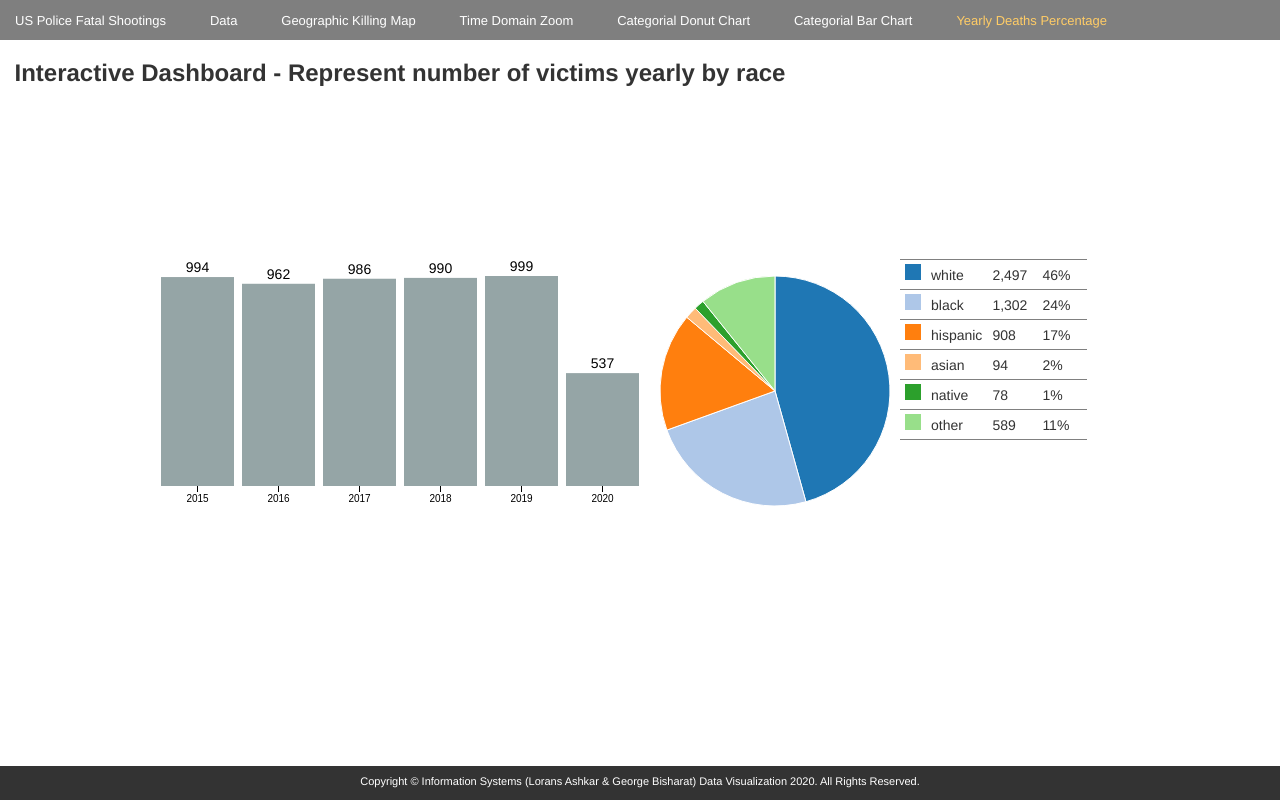
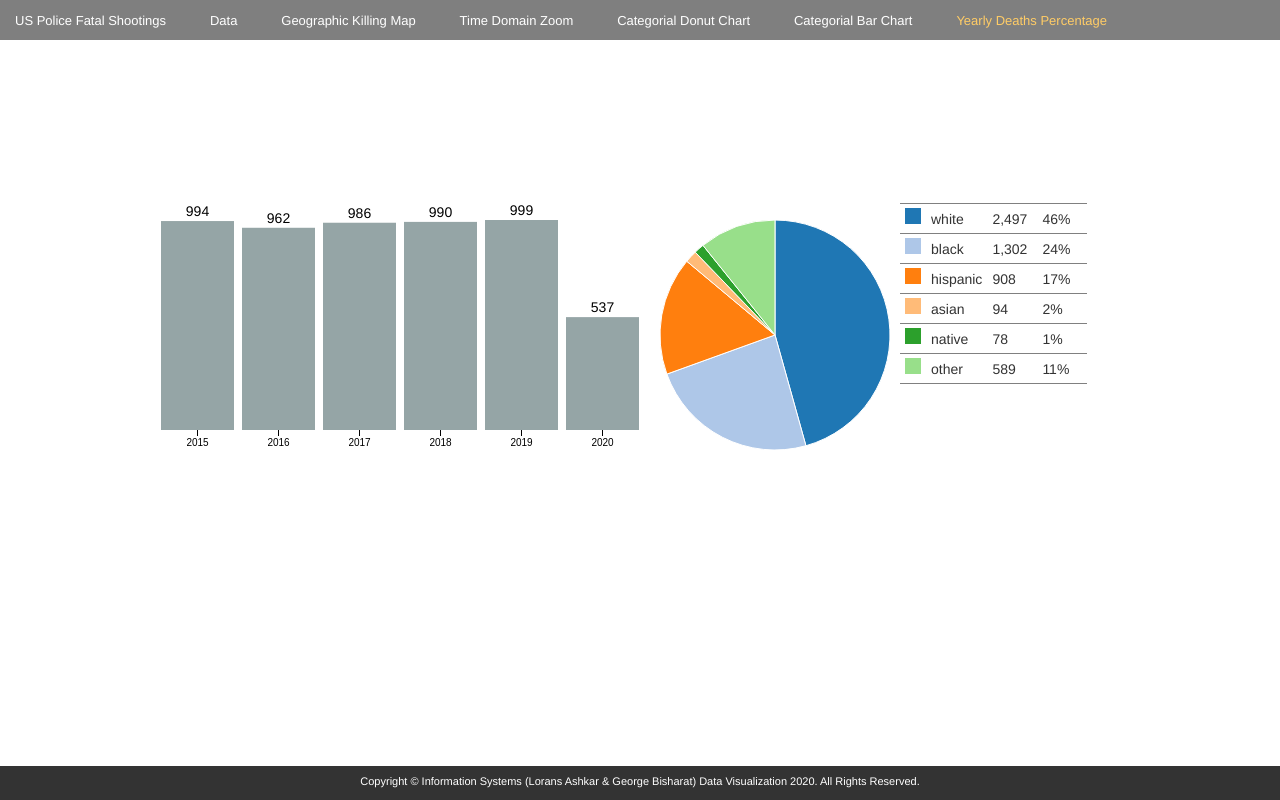
Before and after one commit to lashka12/fatal-police-shootings, a plain HTML site: page viz5.html in a window 1280 px wide. Drawn offline with nearby package versions, Linux system fonts and the light colour scheme.

Commit message:
Update viz5.html
deleting header form viz 5

```diff
--- a/viz5.html
+++ b/viz5.html
@@ -87,9 +87,7 @@ padding-top: 120px;
         </ul>
       </div>
   </header>
-        <div class="custom-select" style="width:800px;" id="words">
-      <h3 style="text-align:center"><b>Interactive Dashboard - Represent number of victims yearly by race</b></h3>
-    </div>
+
 <div id='dashboard'></div>
 <script>
 function dashboard(id, fData){
```
